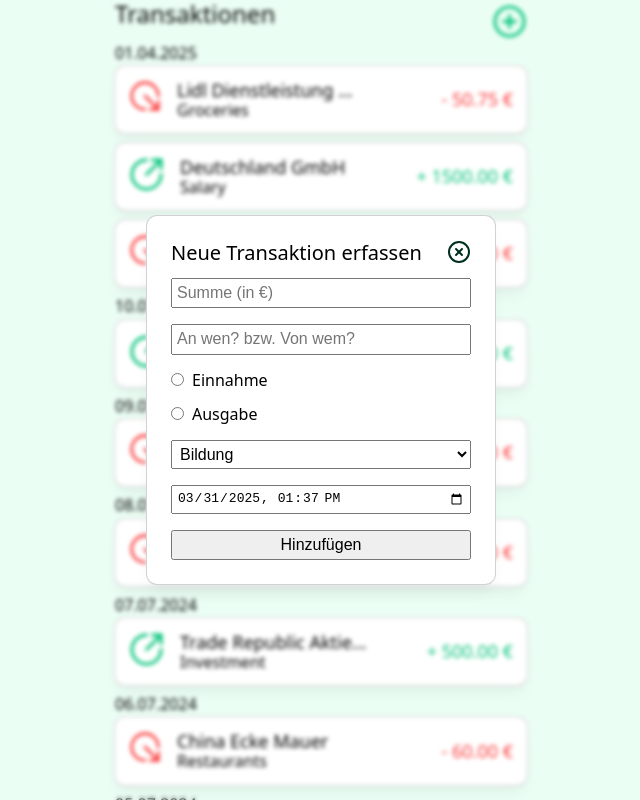
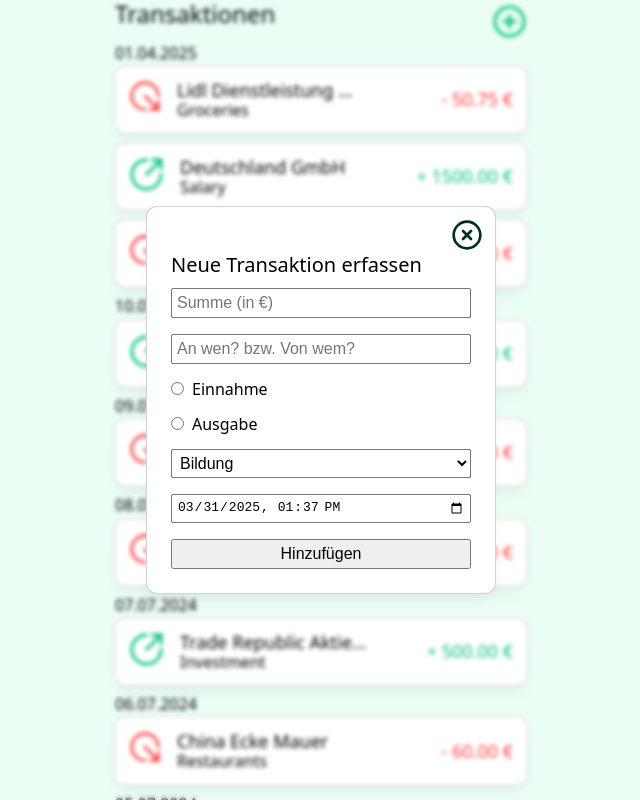
Before and after one commit to juliansngr/mon-ey, a Next.js app: page / in a window 1280 px wide. Both pictures are taken after a click on the button 828 px from the left and 21 px from the top of the page. Shown: the top 800 px of the page, without its empty margins (319-959 px from the left). Built offline with nearby package versions, Linux system fonts and the light colour scheme.

Commit message:
adjusted modal component - #4

```diff
--- a/components/Modal/index.js
+++ b/components/Modal/index.js
@@ -10,9 +10,9 @@ export default function Modal({ children, title }) {
     <ModalContainer $openingState={modalOpen} onClick={handleModalClose}>
       <ModalWrapper onClick={(e) => e.stopPropagation()}>
         <ModalHeader>
-          <ModalHeading>{title}</ModalHeading>
           <CloseIcon onClick={handleModalClose} />
         </ModalHeader>
+        <ModalHeading>{title}</ModalHeading>
         {children}
       </ModalWrapper>
     </ModalContainer>
@@ -42,7 +42,10 @@ const ModalWrapper = styled.div`
     0 4px 6px -4px rgba(0, 0, 0, 0.05);
 
   padding: var(--2xl) var(--2xl);
+  padding-top: var(--4xl);
   border-radius: var(--xs);
+
+  position: relative;
 `;
 
 const ModalHeader = styled.div`
@@ -55,9 +58,16 @@ const ModalHeader = styled.div`
 
 const ModalHeading = styled.h3`
   font-weight: 500;
+  margin-bottom: var(--sm);
   font-size: var(--xl);
 `;
 
 const CloseIcon = styled(CircleX)`
+  position: absolute;
+  right: var(--sm);
+  top: var(--sm);
   color: var(--green-950);
+  width: var(--4xl);
+  height: var(--4xl);
+  cursor: pointer;
 `;
--- a/components/TransactionsList/index.js
+++ b/components/TransactionsList/index.js
@@ -71,6 +71,7 @@ const StyledCirclePlus = styled(CirclePlus)`
   color: var(--green-500);
   width: 35px;
   height: 35px;
+  cursor: pointer;
 `;
 
 const StyledHeaderWrapper = styled.div`
```
